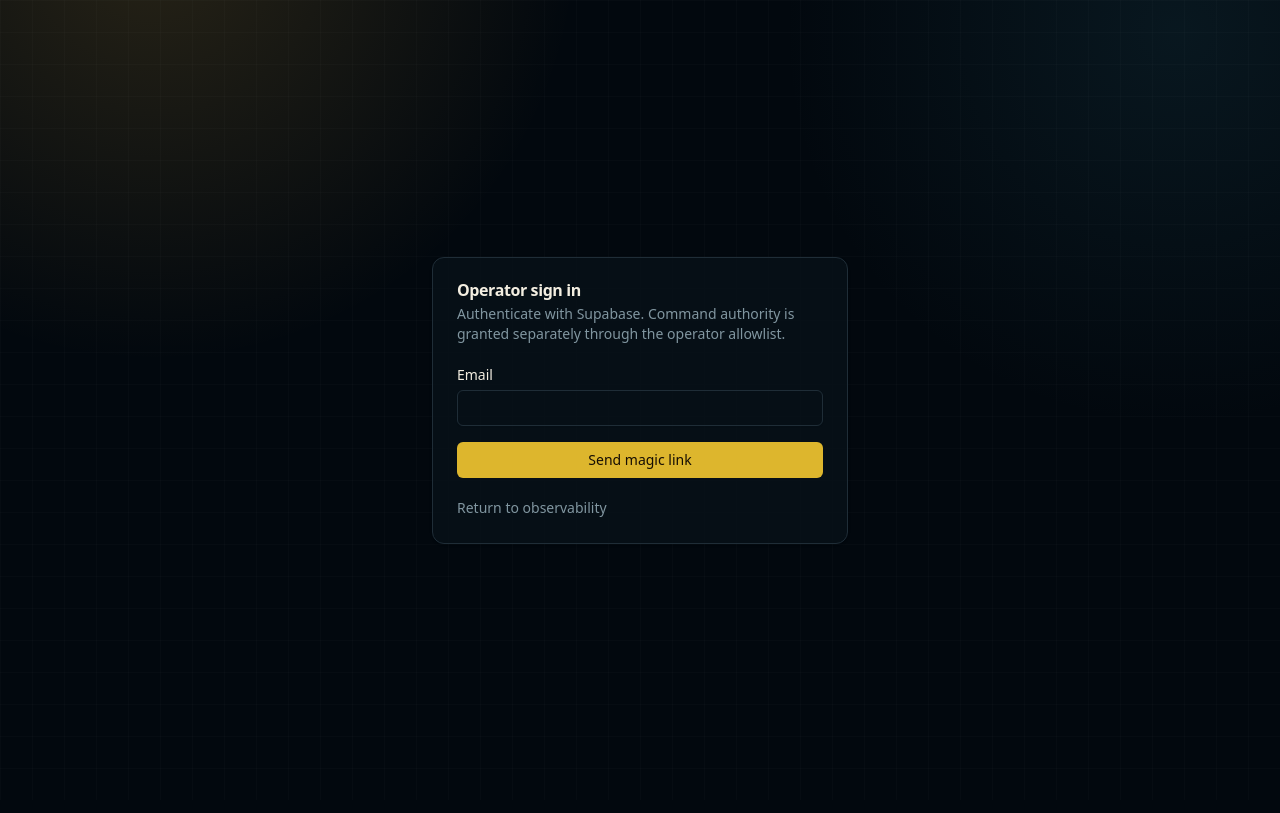
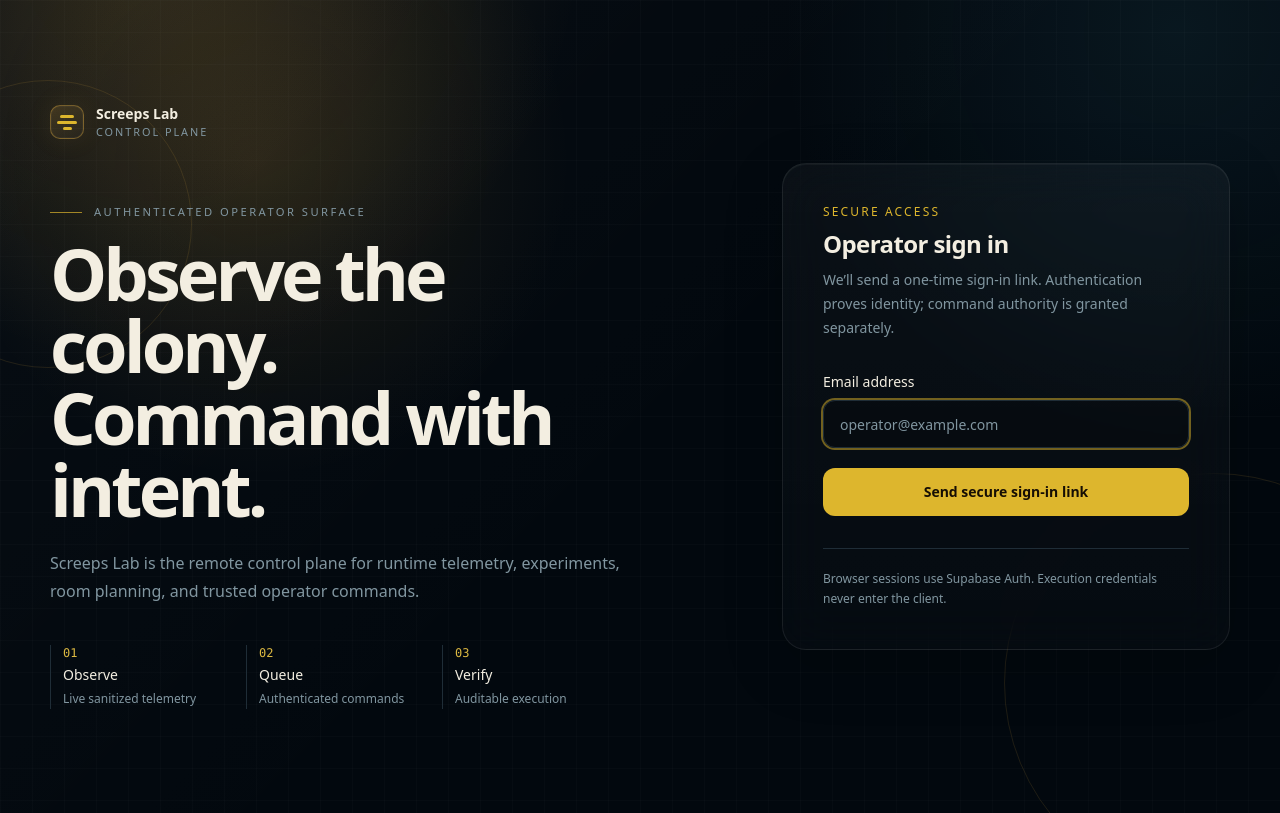
Before and after one commit to jason-merrell/screeps-2026, a Next.js app in the folder apps/screeps-lab/: page /login in a window 1280 px wide. Built offline with nearby package versions, Linux system fonts and the light colour scheme; no server answers.

Commit message:
Redesign Screeps Lab login

```diff
--- a/apps/screeps-lab/app/login/page.tsx
+++ b/apps/screeps-lab/app/login/page.tsx
@@ -1,14 +1,15 @@
-import { Button } from "@/components/ui/button";
-import { Card, CardContent, CardDescription, CardHeader, CardTitle } from "@/components/ui/card";
+import { Button, buttonVariants } from "@/components/ui/button";
+import { Card, CardContent } from "@/components/ui/card";
 import { Input } from "@/components/ui/input";
+import { cn } from "@/lib/utils";
 import { sendMagicLink } from "./actions";
 
 export const dynamic = "force-dynamic";
 
 const errorMessage = (error?: string) => {
-  if (error === "rate-limit") return "Too many magic-link requests. Supabase is temporarily rate-limiting email sends. Try again shortly.";
+  if (error === "rate-limit") return "Too many sign-in requests. Email delivery is temporarily rate-limited. Try again shortly.";
   if (error === "invalid-email") return "Enter a valid email address.";
-  if (error === "callback") return "The sign-in link could not be completed. Request a fresh magic link and try again.";
+  if (error === "callback") return "That sign-in link could not be completed. Request a fresh link and try again.";
   if (error) return "Sign-in could not be started. Check the address and try again.";
   return null;
 };
@@ -20,36 +21,106 @@ export default async function LoginPage({
 }) {
   const params = await searchParams;
   const message = errorMessage(params.error);
+  const sent = params.sent === "1";
 
   return (
-    <main className="mx-auto flex min-h-screen w-full max-w-md items-center px-4 py-12">
-      <Card className="w-full">
-        <CardHeader>
-          <CardTitle>Operator sign in</CardTitle>
-          <CardDescription>
-            Authenticate with Supabase. Command authority is granted separately through the operator allowlist.
-          </CardDescription>
-        </CardHeader>
-        <CardContent>
-          {params.sent === "1" ? (
-            <div className="rounded-md border p-4 text-sm text-muted-foreground">
-              Magic link sent. Open it from this browser to continue.
+    <main className="login-grid relative min-h-screen overflow-hidden">
+      <div className="login-orbit -left-24 top-20 h-72 w-72" aria-hidden="true" />
+      <div className="login-orbit -right-36 bottom-[-80px] h-[420px] w-[420px]" aria-hidden="true" />
+
+      <div className="mx-auto grid min-h-screen w-[min(1180px,calc(100vw-32px))] items-center gap-10 py-10 lg:grid-cols-[1.05fr_0.95fr] lg:gap-20">
+        <section className="relative z-10 py-8 lg:py-16">
+          <a href="/" className="mb-16 inline-flex items-center gap-3" aria-label="Screeps Lab home">
+            <span className="lab-mark" aria-hidden="true"><span /><span /><span /></span>
+            <span>
+              <span className="block text-sm font-semibold">Screeps Lab</span>
+              <span className="block text-[0.68rem] uppercase tracking-[0.18em] text-muted-foreground">control plane</span>
+            </span>
+          </a>
+
+          <div className="max-w-2xl">
+            <div className="mb-4 flex items-center gap-3 text-[0.7rem] font-medium uppercase tracking-[0.22em] text-muted-foreground">
+              <span className="h-px w-8 bg-primary/70" />
+              authenticated operator surface
+            </div>
+            <h1 className="text-balance text-5xl font-semibold tracking-[-0.055em] sm:text-6xl lg:text-7xl">
+              Observe the colony.<br />Command with intent.
+            </h1>
+            <p className="mt-6 max-w-xl text-base leading-7 text-muted-foreground">
+              Screeps Lab is the remote control plane for runtime telemetry, experiments, room planning, and trusted operator commands.
+            </p>
+          </div>
+
+          <div className="mt-10 grid max-w-xl grid-cols-3 gap-3 text-sm">
+            {[
+              ["01", "Observe", "Live sanitized telemetry"],
+              ["02", "Queue", "Authenticated commands"],
+              ["03", "Verify", "Auditable execution"],
+            ].map(([index, label, detail]) => (
+              <div key={index} className="border-l border-white/10 pl-3">
+                <div className="lab-kicker font-mono text-xs">{index}</div>
+                <div className="mt-1 font-medium">{label}</div>
+                <div className="mt-1 hidden text-xs leading-5 text-muted-foreground sm:block">{detail}</div>
+              </div>
+            ))}
+          </div>
+        </section>
+
+        <section className="relative z-10 lg:justify-self-end">
+          <Card className="lab-panel w-full max-w-md rounded-3xl border-white/8 bg-card/80 p-2 backdrop-blur-xl lg:min-w-[430px]">
+            <CardContent className="p-6 sm:p-8">
+              <div className="mb-8">
+                <div className="mb-2 text-xs font-medium uppercase tracking-[0.18em] text-primary">Secure access</div>
+                <h2 className="text-2xl font-semibold tracking-tight">Operator sign in</h2>
+                <p className="mt-2 text-sm leading-6 text-muted-foreground">
+                  We’ll send a one-time sign-in link. Authentication proves identity; command authority is granted separately.
+                </p>
+              </div>
+
+              {sent ? (
+                <div className="grid gap-6">
+                  <div className="rounded-2xl border border-primary/20 bg-primary/7 p-5">
+                    <div className="mb-2 flex items-center gap-2 text-sm font-medium text-primary">
+                      <span className="inline-block h-2 w-2 rounded-full bg-primary shadow-[0_0_16px_currentColor]" />
+                      Magic link sent
+                    </div>
+                    <p className="text-sm leading-6 text-muted-foreground">
+                      Open the newest email from this browser. The link is single-use and will return you directly to the operator console.
+                    </p>
+                  </div>
+                  <a href="/login" className={cn(buttonVariants({ variant: "outline" }), "w-full rounded-xl")}>Use another email</a>
                 </div>
               ) : (
-            <form action={sendMagicLink} className="grid gap-4">
+                <form action={sendMagicLink} className="grid gap-5">
                   <div className="grid gap-2">
-                <label htmlFor="email" className="text-sm font-medium leading-none">Email</label>
-                <Input id="email" name="email" type="email" autoComplete="email" required />
+                    <label htmlFor="email" className="text-sm font-medium">Email address</label>
+                    <Input
+                      id="email"
+                      name="email"
+                      type="email"
+                      autoComplete="email"
+                      autoFocus
+                      placeholder="operator@example.com"
+                      required
+                      className="h-12 rounded-xl border-white/10 bg-black/15 px-4"
+                    />
                   </div>
-              {message ? <p className="text-sm text-red-300">{message}</p> : null}
-              <Button type="submit">Send magic link</Button>
+                  {message ? (
+                    <div role="alert" className="rounded-xl border border-red-400/20 bg-red-400/5 px-4 py-3 text-sm leading-5 text-red-300">
+                      {message}
+                    </div>
+                  ) : null}
+                  <Button type="submit" size="lg" className="h-12 rounded-xl font-semibold">Send secure sign-in link</Button>
                 </form>
               )}
-          <a href="/" className="mt-5 inline-block text-sm text-muted-foreground underline-offset-4 hover:underline">
-            Return to observability
-          </a>
+
+              <div className="mt-8 border-t border-white/8 pt-5 text-xs leading-5 text-muted-foreground">
+                Browser sessions use Supabase Auth. Execution credentials never enter the client.
+              </div>
             </CardContent>
           </Card>
+        </section>
+      </div>
     </main>
   );
 }
```
Lines whose indentation alone changed are shown as unchanged.
